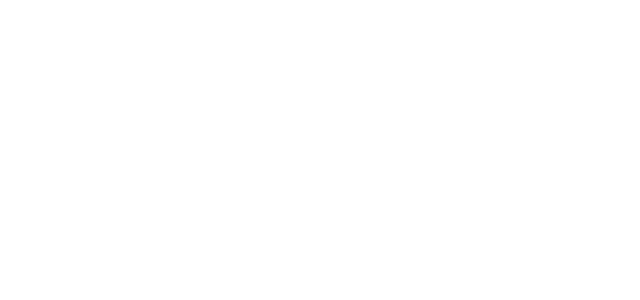
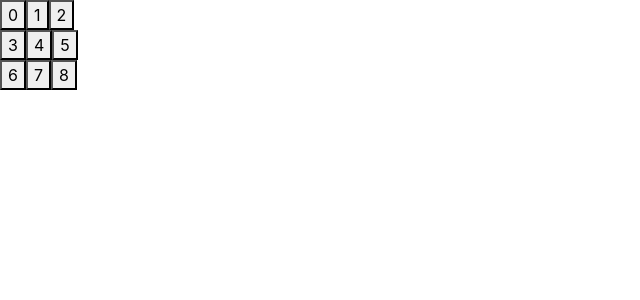
Before and after one commit to mandumeans/naviewsi, a Nuxt app: page /board in a window 1280 px wide. Before the commit this address had no page. Shown: the top 300 px of the page, without its empty margins (0-640 px from the left). Built offline with nearby package versions, Linux system fonts and the light colour scheme.

Commit message:
컴포넌트에대해 알아보는중

```diff
--- a/layouts/default.vue
+++ b/layouts/default.vue
@@ -5,62 +5,4 @@
 </template>
 
 <style>
-body {
-    font: 14px "Century Gothic", Futura, sans-serif;
-    margin: 20px;
-  }
-
-  ol, ul {
-    padding-left: 30px;
-  }
-
-  .board-row:after {
-    clear: both;
-    content: "";
-    display: table;
-  }
-
-  .status {
-    margin-bottom: 10px;
-  }
-
-  .square {
-    background: #fff;
-    border: 1px solid #999;
-    float: left;
-    font-size: 24px;
-    font-weight: bold;
-    line-height: 34px;
-    height: 34px;
-    margin-right: -1px;
-    margin-top: -1px;
-    padding: 0;
-    text-align: center;
-    width: 34px;
-  }
-
-  .square:focus {
-    outline: none;
-  }
-
-  .squre-winner{
-    border: 3px solid;
-  }
-
-  .kbd-navigation .square:focus {
-    background: #ddd;
-  }
-
-  .game {
-    display: flex;
-    flex-direction: row;
-  }
-
-  .game-info {
-    margin-left: 20px;
-  }
-
-  .selected-history {
-    border: 1px solid black;
-  }
 </style>
--- /dev/null
+++ b/pages/board.vue
@@ -0,0 +1,45 @@
+<template>
+  <div id="board" class="board-row">
+    <div class="board-row" v-for="(square_line_list, xIdx) in square_list" :key="square_line_list.id">
+      <button class="square" @click="changeButtonState(xIdx, yIdx)" v-for="(item, yIdx) in square_line_list" :key="item.id">
+          {{ item }}
+      </button>
+    </div>
+  </div>
+</template>
+
+<script>
+export default {
+  name: 'board',
+  data() {
+    return {
+      square_list: [],
+      xIsNext: true
+    }
+  },
+  created: function(){
+    this.square_list = this.getSquareList();
+  },
+  methods: {
+    getSquareList: function(){
+        const BOARD_SIZE = 3;
+        const square_list = [];
+
+        for(let i = 0; i < BOARD_SIZE; i++) {
+          const square_line_list = [];
+            for(let j = 0; j < BOARD_SIZE; j++) {
+                const number = (BOARD_SIZE * i) + j;
+                square_line_list.push(number);
+            }
+            square_list.push(square_line_list);
+        }
+        return square_list;
+    },
+    changeButtonState: function(x, y){
+      var vm = this;
+      vm.$set(this.square_list[x], y, (this.xIsNext ? 'X' : 'O'));
+      vm.xIsNext = !vm.xIsNext;
+    }
+  }
+};
+</script>
--- a/pages/index.vue
+++ b/pages/index.vue
@@ -1,39 +1,28 @@
 <template>
-  <div class="container">
-    <div>
-      <logo />
-      <h1 class="title">
-        naviewsi
-      </h1>
-      <h2 class="subtitle">
-        My peachy Nuxt.js project
-      </h2>
-      <div class="links">
-        <a
-          href="https://nuxtjs.org/"
-          target="_blank"
-          class="button--green"
-        >
-          Documentation
-        </a>
-        <a
-          href="https://github.com/nuxt/nuxt.js"
-          target="_blank"
-          class="button--grey"
-        >
-          GitHub
-        </a>
-      </div>
+    <div id="app" class="game">
+        <div class="game-board">
+          <board/>
+        </div>
+        <div class="game-info">
+            <div>status</div>
+            <ol>moves</ol>
+        </div>
     </div>
-  </div>
 </template>
 
 <script>
-import Logo from '~/components/Logo.vue'
+import board from './board'
+import 'static/board.css'
 
 export default {
-  components: {
-    Logo
+  name: 'app',
+  data(){
+    return {
+    }
+  },
+  created: function(){
+  },
+  methods: {
   }
 }
 </script>
--- /dev/null
+++ b/static/board.css
@@ -0,0 +1,59 @@
+
+body {
+    font: 14px "Century Gothic", Futura, sans-serif;
+    margin: 20px;
+  }
+
+  ol, ul {
+    padding-left: 30px;
+  }
+
+  .board-row:after {
+    clear: both;
+    content: "";
+    display: table;
+  }
+
+  .status {
+    margin-bottom: 10px;
+  }
+
+  .square {
+    background: #fff;
+    border: 1px solid #999;
+    float: left;
+    font-size: 24px;
+    font-weight: bold;
+    line-height: 34px;
+    height: 34px;
+    margin-right: -1px;
+    margin-top: -1px;
+    padding: 0;
+    text-align: center;
+    width: 34px;
+  }
+
+  .square:focus {
+    outline: none;
+  }
+
+  .squre-winner{
+    border: 3px solid;
+  }
+
+  .kbd-navigation .square:focus {
+    background: #ddd;
+  }
+
+  .game {
+    display: flex;
+    flex-direction: row;
+  }
+
+  .game-info {
+    margin-left: 20px;
+  }
+
+  .selected-history {
+    border: 1px solid black;
+  }
```
Also changed, not shown: package.json (+7 -1 lines), 1 other file (tests, documents, lock files or other folders).
